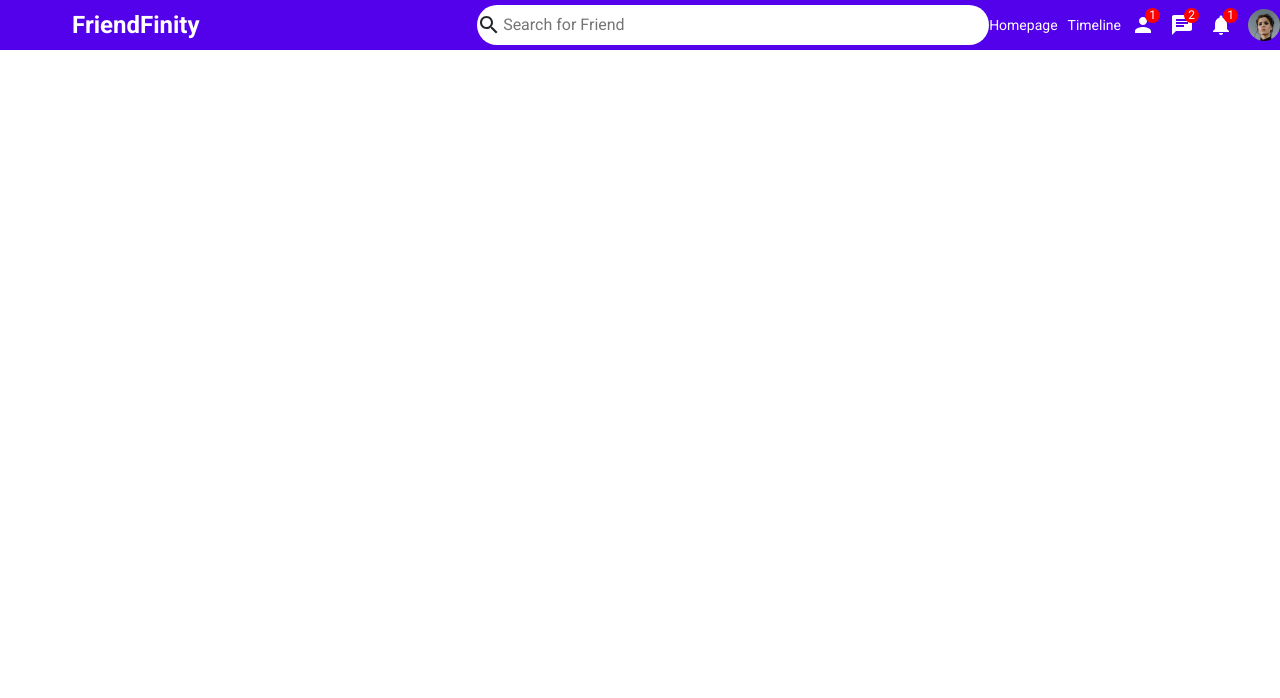
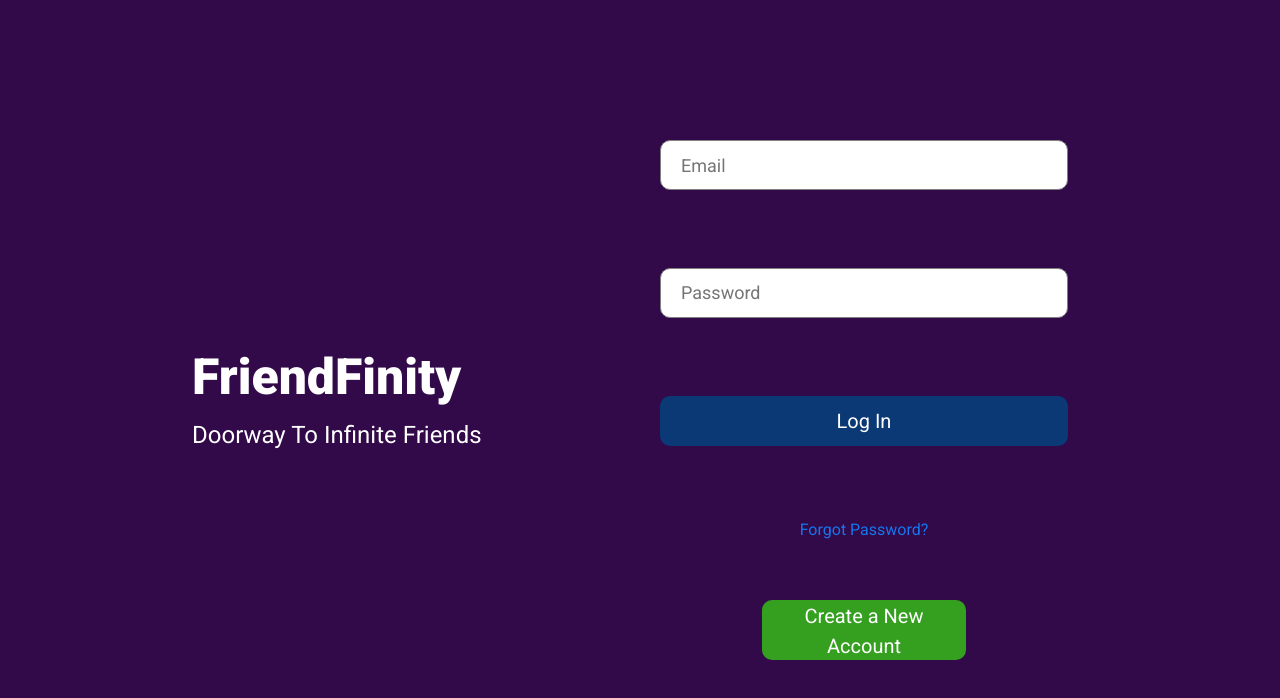
Before and after one commit to mustansir14/friend-finity, a React (Create React App) app: page /login in a window 1280 px wide. Shown: the top 698 px of the page. Built offline with nearby package versions, Linux system fonts and the light colour scheme.

Commit message:
frontend

```diff
--- a/src/App.js
+++ b/src/App.js
@@ -1,5 +1,7 @@
 import "./App.css";
 import Home from "./pages/home/Home";
+import Login from "./pages/login/Login"
+import Register from "./pages/register/Register"
 import Profile from "./pages/profile/Profile";
 import Topbar from "./components/topbar/Topbar";
 import { BrowserRouter as Router, Routes, Route, Link } from "react-router-dom";
@@ -7,10 +9,11 @@
 function App() {
   return (
     <Router>
-      <Topbar />
       <Routes>
         <Route exact path="/" element={<Home />} />
         <Route path="/home" element={<Home />} />
+        <Route path="/login" element={<Login/>} />
+        <Route path="/register" element={<Register />} />
         <Route path="/profile" element={<Profile />} />
       </Routes>
     </Router>
--- /dev/null
+++ b/src/pages/login/Login.jsx
@@ -0,0 +1,27 @@
+import './login.css'
+
+export default function Login() {
+    return (
+        <div className="login">
+            <div className="loginWrapper">
+                <div className="loginLeft">
+                    <h3 className="loginLogo">FriendFinity</h3>
+                    <span className="loginDesc">
+                        Doorway To Infinite Friends
+                    </span>
+                </div>
+                <div className="loginRight">
+                    <div className="loginBox">
+                        <input placeholder="Email" className="loginInput" />
+                        <input placeholder="Password" className="loginInput" />
+                        <button className="loginButton">Log In</button>
+                        <span className="loginForgot">Forgot Password?</span>
+                        <button className="loginRegisterButton">
+                        Create a New Account
+            </button>
+                    </div>
+                </div>
+            </div>
+        </div>
+    )
+}
--- /dev/null
+++ b/src/pages/login/login.css
@@ -0,0 +1,81 @@
+.login {
+    width: 100vw;
+    height: 100vh;
+    background-color: #320949;
+    display: flex;
+    align-items: center;
+    justify-content: center;
+}
+.loginWrapper {
+    width: 70%;
+    height: 100%;
+    display: flex;
+}
+.loginLeft,
+.loginRight {
+    flex: 1;
+    display: flex;
+    flex-direction: column;
+    justify-content: center;
+
+}
+.loginLogo {
+  font-size: 50px;
+  font-weight: 800;
+  color: #ffffff;
+  margin-bottom: 10px;
+}
+.loginDesc {
+  font-size: 24px;
+  color: #ffffff;
+}
+.loginBox{
+    height: 350px;
+    padding: 20px;
+    background-color: #320949;
+    border-radius: 10px;
+    display: flex;
+    flex-direction: column;
+    justify-content: space-between;
+}
+.loginInput{
+    height: 50px;
+    border-radius: 10px;
+    border: 1px solid gray;
+    font-size: 18px;
+    padding-left: 20px;
+    margin-bottom:20px;
+}
+
+.loginInput:focus{
+    outline: none;
+}
+.loginButton{
+    height: 50px;
+    border-radius: 10px;
+    border: none;
+    background-color: #0a3975;
+    color: white;
+    font-size: 20px;
+    font-weight: 500;
+    cursor: pointer;
+
+}
+.loginForgot{
+    text-align: center;
+    color: #1775ee;
+    cursor: pointer;
+    border: none;
+}
+.loginRegisterButton{
+    width: 50%;
+    align-self: center;
+    height: 60px;
+    border-radius: 10px;
+    border: none;
+    background-color: #35a01f;
+    color: white;
+    font-size: 20px;
+    font-weight: 500;
+    cursor: pointer;
+}
--- /dev/null
+++ b/src/pages/register/Register.jsx
@@ -0,0 +1,32 @@
+import './register.css'
+
+export default function Register() {
+    return (
+        <div className="login">
+            <div className="loginWrapper">
+                <div className="loginLeft">
+                    <h3 className="loginLogo">FriendFinity</h3>
+                    <span className="loginDesc">
+                        Doorway To Infinite Friends
+                    </span>
+                </div>
+                <div className="loginRight">
+                <div className="loginBox">
+                    <input placeholder="First Name" className="loginInput" />
+                    <input placeholder="Last Name" className="loginInput" />
+                    <input placeholder="Email" className="loginInput" />
+                    <input placeholder="Gender" className="loginInput" />
+                    <input placeholder="City" className="loginInput" />
+                    <input placeholder="Country" className="loginInput" />
+                    <input placeholder="Password" className="loginInput" />
+                    <input placeholder="Password Again" className="loginInput" />
+                    <button className="loginButton">Sign Up</button>
+                    <button className="loginRegisterButton">
+                    Log into Account
+            </button>
+                    </div>
+                </div>
+            </div>
+        </div>
+    )
+}
--- /dev/null
+++ b/src/pages/register/register.css
@@ -0,0 +1,75 @@
+.login {
+    width: 100vw;
+    height: 100vh;
+    background-color: #320949;
+    display: flex;
+    align-items: center;
+    justify-content: center;
+}
+.loginWrapper {
+    width: 70%;
+    height: 70%;
+    display: flex;
+}
+.loginLeft,
+.loginRight {
+    flex: 1;
+    display: flex;
+    flex-direction: column;
+    justify-content: center;
+
+}
+.loginLogo {
+  font-size: 50px;
+  font-weight: 800;
+  color: #ffffff;
+  margin-bottom: 10px;
+}
+.loginDesc {
+  font-size: 24px;
+  color: #ffffff;
+}
+.loginBox{
+    height: 700px;
+    padding: 20px;
+    background-color: #320949;
+    border-radius: 10px;
+    display: flex;
+    flex-direction: column;
+    justify-content: space-between;
+}
+.loginInput{
+    height: 50px;
+    border-radius: 10px;
+    border: 1px solid gray;
+    font-size: 18px;
+    padding-left: 20px;
+}
+
+.loginInput:focus{
+    outline: none;
+}
+.loginButton{
+    height: 50px;
+    border-radius: 10px;
+    border: none;
+    background-color: #0a3975;
+    color: white;
+    font-size: 20px;
+    font-weight: 500;
+    cursor: pointer;
+    margin-bottom: 15px;
+
+}
+.loginRegisterButton{
+    width: 50%;
+    align-self: center;
+    height: 60px;
+    border-radius: 10px;
+    border: none;
+    background-color: #35a01f;
+    color: white;
+    font-size: 20px;
+    font-weight: 500;
+    cursor: pointer;
+}
```
Also changed, not shown: 1 other file (tests, documents, lock files or other folders).
